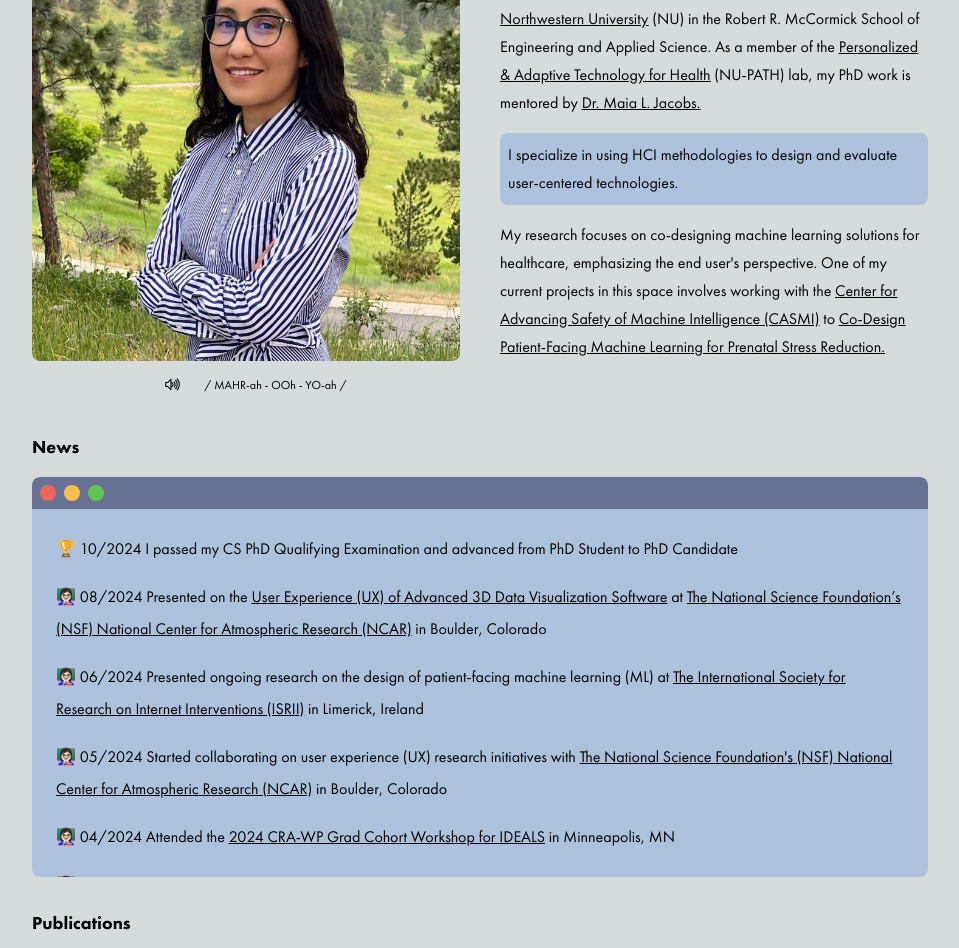
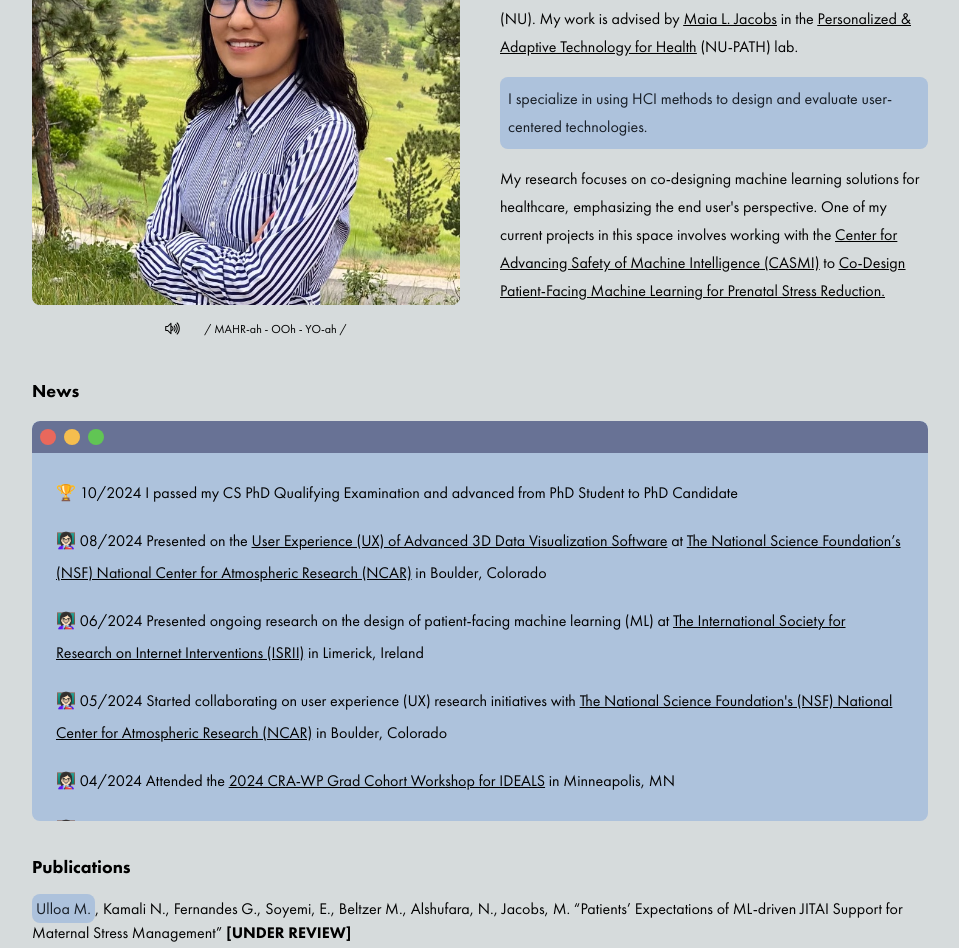
Before and after one commit to eulloa/mara-research-site, a Next.js app: page / in a window 1280 px wide. Shown: the part 220-1168 px from the top of the page, without its empty margins (160-1119 px from the left). Built offline with nearby package versions, Linux system fonts and the light colour scheme.

Commit message:
feat: minor updates

```diff
--- a/src/app/components/bio.tsx
+++ b/src/app/components/bio.tsx
@@ -5,7 +5,9 @@ export const Bio = () => {
     <div className="block gap-x-10 dark:text-white lg:flex">
       <div className="flex-1 bg-[url('/img/bio.jpg')] bg-center bg-cover bg-no-repeat rounded-lg max-[1024px]:h-[500px] lg:h-auto"></div>
       <div className="flex-1">
-        <h1 className="font-bold hidden md:block text-3xl">Hi, I&apos;m Mara Ulloa</h1>
+        <h1 className="font-bold hidden md:block text-3xl">
+          Hi, I&apos;m Mara Ulloa
+        </h1>
         <Audio classes="hidden md:block lg:hidden" />
         <p className="mt-4 leading-7">
           I am a{" "}
@@ -17,7 +19,8 @@ export const Bio = () => {
               U.S. National Science Foundation GRFP Fellow,
             </a>
           </span>{" "}
-          Human-Computer Interaction (HCI) Researcher, and fourth-year PhD Candidate in the department of{" "}
+          Human-Computer Interaction (HCI) Researcher, and PhD Candidate in the
+          department of{" "}
           <span className="underline">
             <a
               href="https://www.mccormick.northwestern.edu/computer-science/"
@@ -32,28 +35,46 @@ export const Bio = () => {
               Northwestern University
             </a>
           </span>{" "}
-          (NU) in the Robert R. McCormick School of Engineering and Applied
-          Science. As a member of the{" "}
+          (NU). My work is advised by{" "}
+          <span className="underline">
+            <a
+              href="https://www.mccormick.northwestern.edu/research-faculty/directory/profiles/jacobs-maia.html"
+              target="_blank"
+            >
+              Maia L. Jacobs
+            </a>
+          </span>{" "}
+          in the{" "}
           <span className="underline">
             <a href="https://sites.northwestern.edu/nupath/" target="_blank">
               Personalized & Adaptive Technology for Health
             </a>
           </span>{" "}
-          (NU-PATH) lab, my PhD work is mentored by{" "}
+          (NU-PATH) lab.{" "}
+        </p>
+        <p className="mt-4 leading-7 p-2 bg-lightBlue text-navy rounded-lg">
+          I specialize in using HCI methods to design and evaluate user-centered
+          technologies.
+        </p>
+        <p className="mt-4 leading-7">
+          My research focuses on co-designing machine learning solutions for
+          healthcare, emphasizing the end user&apos;s perspective. One of my
+          current projects in this space involves working with the{" "}
+          <span className="underline">
+            <a href="https://casmi.northwestern.edu/" target="_blank">
+              Center for Advancing Safety of Machine Intelligence (CASMI)
+            </a>
+          </span>{" "}
+          to{" "}
           <span className="underline">
             <a
-              href="https://www.mccormick.northwestern.edu/research-faculty/directory/profiles/jacobs-maia.html"
+              href="https://casmi.northwestern.edu/research/projects/prenatal-stress-reduction.html"
               target="_blank"
             >
-              Dr. Maia L. Jacobs.
+              Co-Design Patient-Facing Machine Learning for Prenatal Stress
+              Reduction.
             </a>
           </span>
-        </p>
-        <p className="mt-4 leading-7 p-2 bg-lightBlue dark:text-white rounded-lg">
-					I specialize in using HCI methodologies to design and evaluate user-centered technologies.
-        </p>
-        <p className="mt-4 leading-7">
-					My research focuses on co-designing machine learning solutions for healthcare, emphasizing the end user&apos;s perspective. One of my current projects in this space involves working with the <span className="underline"><a href="https://casmi.northwestern.edu/" target="_blank">Center for Advancing Safety of Machine Intelligence (CASMI)</a></span> to <span className="underline"><a href="https://casmi.northwestern.edu/research/projects/prenatal-stress-reduction.html" target="_blank">Co-Design Patient-Facing Machine Learning for Prenatal Stress Reduction.</a></span>
         </p>
       </div>
     </div>
--- a/src/app/components/publications.tsx
+++ b/src/app/components/publications.tsx
@@ -7,16 +7,16 @@ export const Publications = () => (
       <article>
         <span className="dark:text-white">
           <Spotlight
-            className="bg-lightBlue rounded-lg p-1"
+            className="bg-lightBlue rounded-lg p-1 text-navy"
             message="Ulloa M."
           />
           , Kamali N., Fernandes G., Soyemi, E., Beltzer M., Alshufara, N.,
           Jacobs, M. &ldquo;Patients&rsquo; Expectations of ML-driven JITAI
           Support for Maternal Stress Management&rdquo;{" "}
-          <span className="italic">
+          {/* <span className="italic">
             CHI conference on human factors in computing systems.
           </span>{" "}
-          Yokohama, Japan, April 26 - May 1, 2025{" "}
+          Yokohama, Japan, April 26 - May 1, 2025{" "} */}
           <span className="font-bold">[UNDER REVIEW]</span>
         </span>
       </article>
@@ -25,7 +25,7 @@ export const Publications = () => (
           Cruz, S., Lu, C.,{" "}
           <Spotlight
             message="Ulloa M."
-            className="bg-lightBlue rounded-lg p-1"
+            className="bg-lightBlue rounded-lg p-1 text-navy"
           />
           , Redding, A., Hester, J., Jacobs, M. &ldquo;
           <a
@@ -44,7 +44,7 @@ export const Publications = () => (
         <span className="dark:text-white">
           <Spotlight
             message="Ulloa M."
-            className="bg-lightBlue rounded-lg p-1"
+            className="bg-lightBlue rounded-lg p-1 text-navy"
           />
           , Rothrock, B., Ahmad F., Jacobs, M.{" "}
           <a
```
